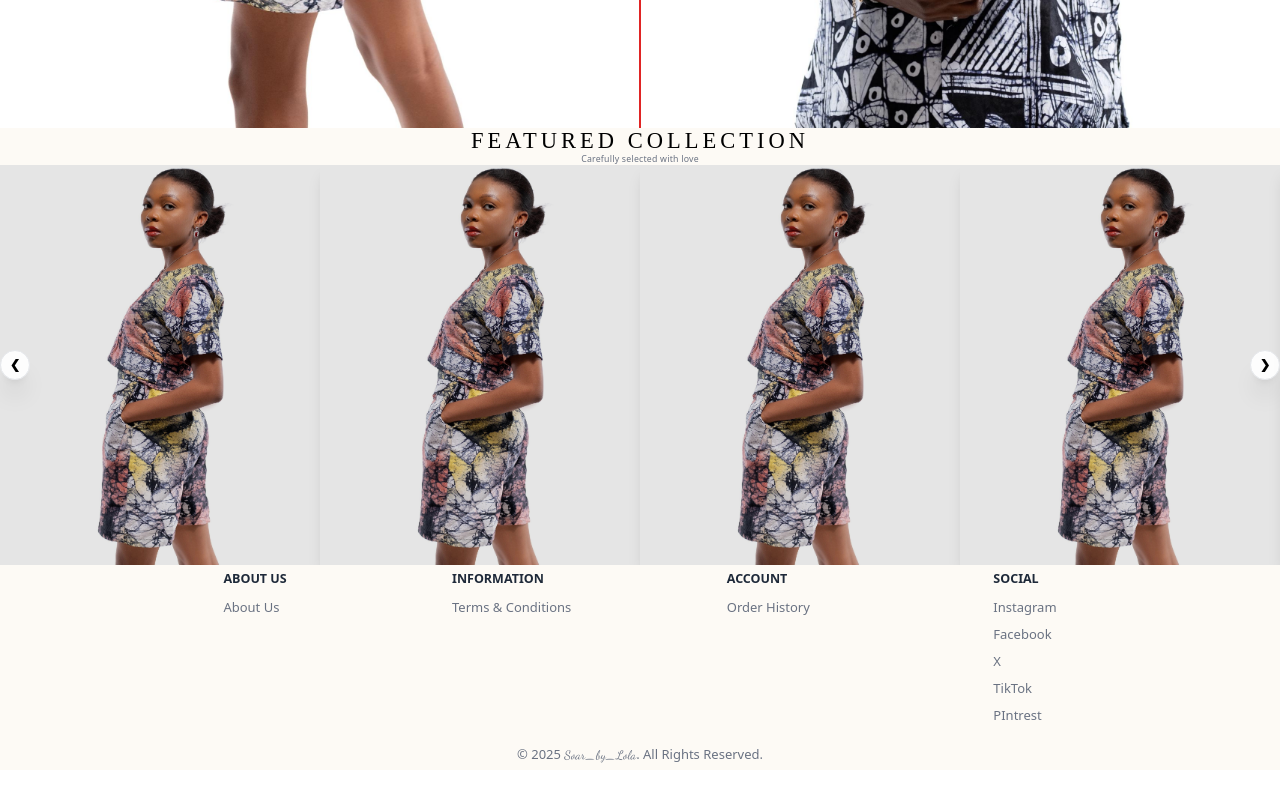
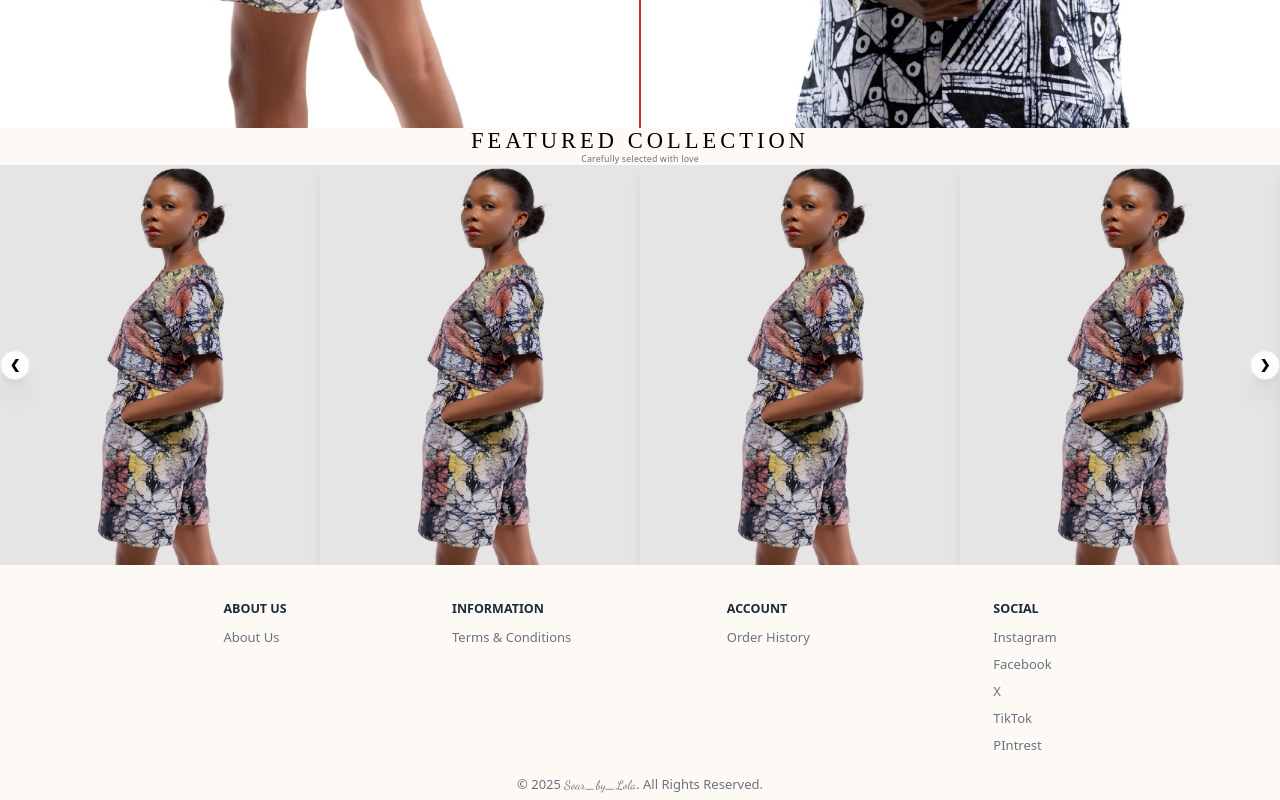
Before and after one commit to olamidefrancis/SoarByLola, a React (Vite) app: page / in a window 1280 px wide. Shown: the part 2523-3323 px from the top of the page. Before the commit the page ends 3293 px from the top, so only its background shows below. Built offline with nearby package versions, Linux system fonts and the light colour scheme.

Commit message:
Footer fix

```diff
--- a/src/Components/Footer/Footer.css
+++ b/src/Components/Footer/Footer.css
@@ -3,3 +3,7 @@
 .paddy{
     padding-top: 2rem;
 }
+
+.paddyx2{
+    padding-top: 3rem;
+}
--- a/src/Components/Footer/Footer.jsx
+++ b/src/Components/Footer/Footer.jsx
@@ -30,10 +30,10 @@ const Footer = () => {
             <img src={logo} alt="logo" className='w-[80px] h-[80px] rounded-full object-cover ' />
         </figure>
 
-        <div className='flex justify-center w-full gap-4'>
+        <div className='flex justify-center w-full gap-4 hover:text-gray-800'>
           <Link to="/Men" className="text-[13px] font-normal text-gray-500 hover:text-gray-800">About Us</Link>
 
-          <ul className="flex  list-none gap-2 p-0 ">
+          <ul className="flex  list-none gap-4 p-0 ">
                     <li><a href="https://www.instagram.com/shopsoar.co?igsh=N2ZnenMzNW51N3Zw&utm_source=qr" className="text-[13px] font-normal text-gray-500 hover:text-gray-800">Instagram</a></li>
                     <li><a href="  https://www.facebook.com/share/1Eiie1KBvj/?mibextid=wwXIfr" className="text-[13px] font-normal text-gray-500 hover:text-gray-800">Facebook</a></li>
                     <li><a href="https://x.com/wearsoar?s=21" className="text-[13px] font-normal text-gray-500 hover:text-gray-800">X</a></li>
@@ -51,7 +51,7 @@ const Footer = () => {
 
      :
 
-        <footer id="frame-footer" className="bg-[#fdfaf5] flex justify-center pt-4">
+        <footer id="frame-footer" className="bg-[#fdfaf5] flex justify-center paddyx2">
 
           <div className="w-[80%] flex flex-col gap-y-8 items-center paddy sm:w-[80%] w-full bg-[#fdfaf5]">
 
```
